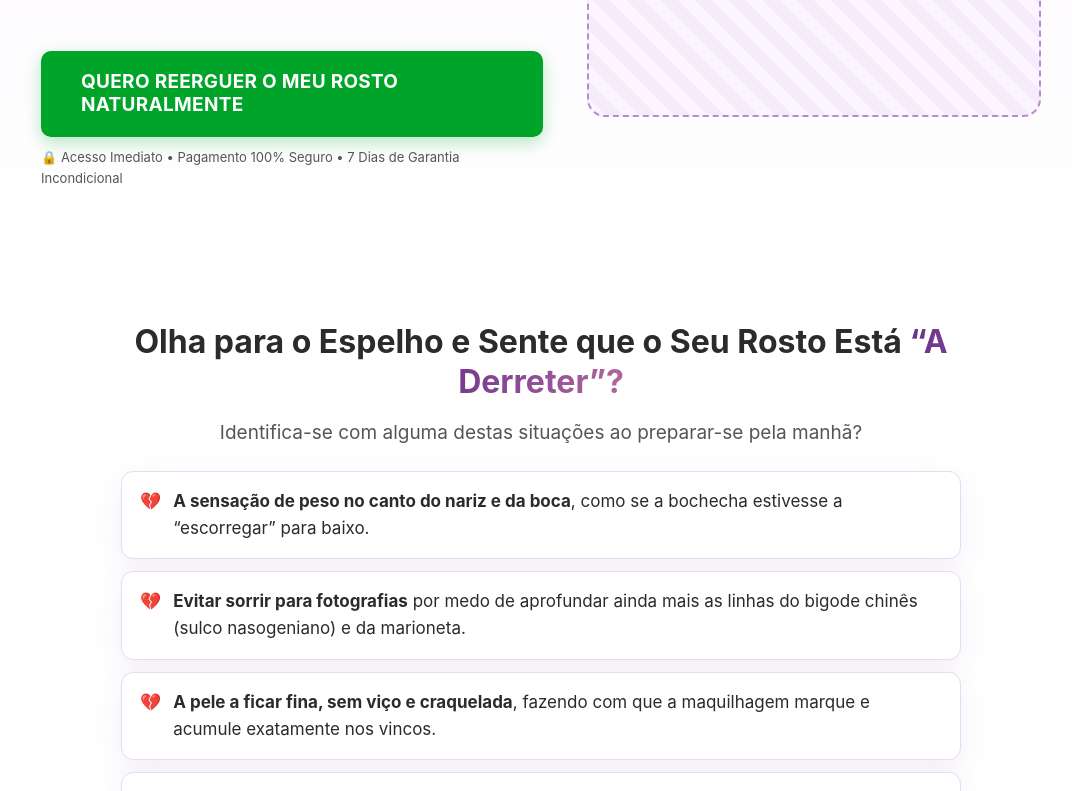
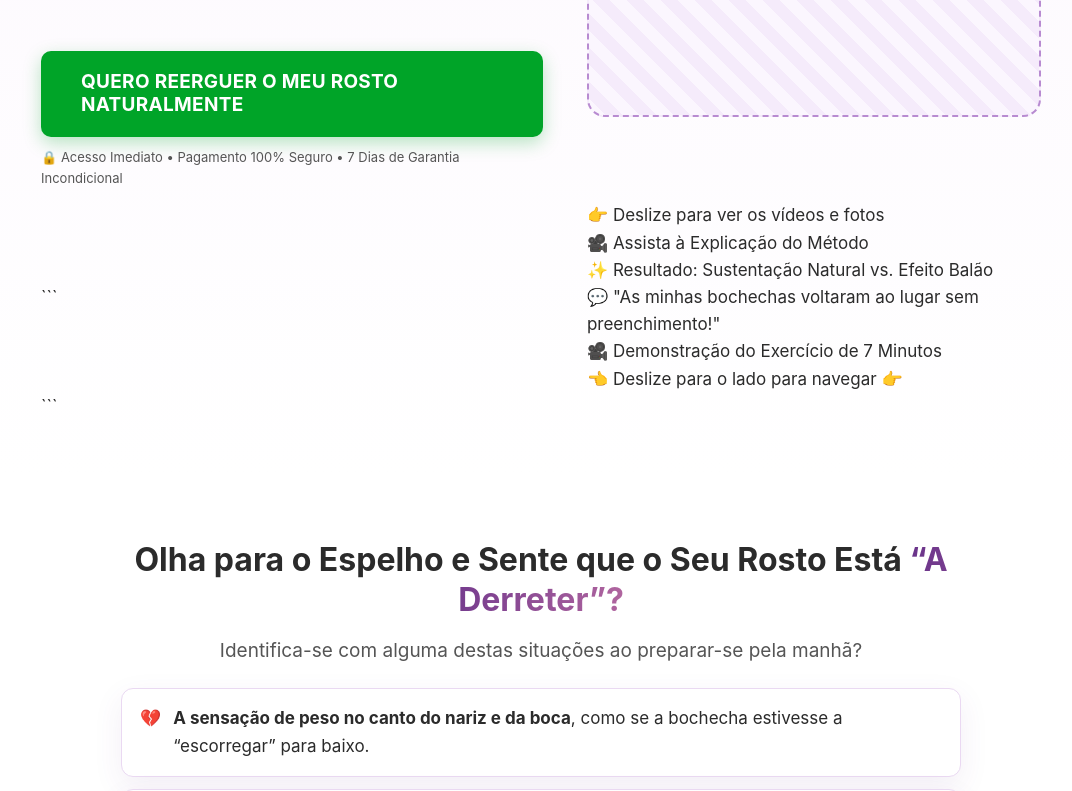
Before and after one commit to eduardopradella/rosto2.0, a plain HTML site: page index.html in a window 1280 px wide. Shown: the part 665-1456 px from the top of the page, without its empty margins (99-1171 px from the left). Drawn offline with Linux system fonts and the light colour scheme; a web font is replaced by a local one.

Commit message:
Update index.html

````diff
--- a/index.html
+++ b/index.html
@@ -475,6 +475,50 @@
 				<h1 class="h1-longa">Como Reerguer as Bochechas Caídas e Suavizar o <span class="gradiente">Bigode Chinês</span> Sem Injeções, Sem Gastar Fortunas e Sem o Risco de Ficar com “Rosto de Balão”</h1>
 				<p class="sub sub-destaque">Compreenda como a Ativação Neuromuscular Seletiva “desliga” os músculos que puxam o seu rosto para baixo e devolve a sustentação natural das suas bochechas — sem agulhas, sem volume artificial e em apenas 7 minutos diários em casa.</p>
 			</div>
+			```
+
+<div>
+    <span>👉 Deslize para ver os vídeos e fotos</span>
+
+    <div>
+
+
+        <div>
+            <div>
+
+
+            </div>
+            <div>🎥 Assista à Explicação do Método</div>
+        </div>
+
+
+        <div>
+
+            <div>✨ Resultado: Sustentação Natural vs. Efeito Balão</div>
+        </div>
+
+
+        <div>
+
+            <div>💬 "As minhas bochechas voltaram ao lugar sem preenchimento!"</div>
+        </div>
+
+
+        <div>
+            <div>
+
+            </div>
+            <div>🎥 Demonstração do Exercício de 7 Minutos</div>
+        </div>
+
+    </div>
+
+    <div>
+        👈 Deslize para o lado para navegar 👉
+    </div>
+</div>
+
+```
 			<div class="hero-midia" id="hero-midia"></div>
 			<div class="hero-base">
 				<div class="btn-zona">
````
